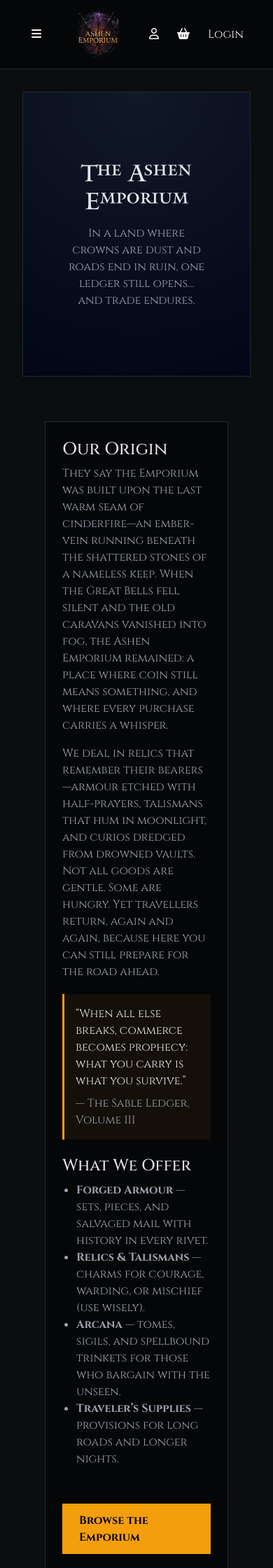
After one commit to TGOSS1984/ashen-emporium, a Django app: page /about/ in a window 390 px wide. The commit adds this page. Shown: the top 2240 px of the page at 70% size. Run offline with Django 4.2, Linux system fonts and the light colour scheme.

Commit message:
feat(about): add about page with responsive layout wokring links

```diff
--- a/core/urls.py
+++ b/core/urls.py
@@ -1,6 +1,7 @@
 from django.urls import path
-from .views import home
+from .views import home, about
 
 urlpatterns = [
     path("", home, name="home"),
+    path("about/", about, name="about"),
 ]
--- a/core/views.py
+++ b/core/views.py
@@ -21,3 +21,7 @@ def home(request):
             "new_arrivals": new_arrivals,
         },
     )
+
+
+def about(request):
+    return render(request, "core/about.html")
--- a/static/css/main.css
+++ b/static/css/main.css
@@ -668,3 +668,104 @@ h1, h2, h3 {
 .category-tile:hover{
   border-color: #f59e0b;
 }
+
+/* About CSS*/
+
+/* About page */
+.about-hero {
+  padding: 4rem 2rem;
+  background: radial-gradient(circle at top, #111827, #020617);
+  border: 1px solid #1f2933;
+}
+
+.about-title {
+  font-family: 'Mantinia', 'Cinzel', serif;
+  font-size: 2.6rem;
+  margin: 0 0 0.75rem 0;
+  text-align: center;
+}
+
+.about-subtitle {
+  max-width: 800px;
+  margin: 0 auto;
+  text-align: center;
+}
+
+.about-wrap {
+  padding: 2rem 0 4rem;
+}
+
+.about-grid {
+  display: grid;
+  grid-template-columns: 1.2fr 0.8fr;
+  gap: 1.5rem;
+}
+
+.about-panel {
+  border: 1px solid #1f2933;
+  background-color: #050608;
+  padding: 1.5rem;
+}
+
+.about-panel h2 {
+  margin-top: 0;
+}
+
+.about-quote {
+  margin-top: 1.25rem;
+  padding: 1rem;
+  border-left: 3px solid #f59e0b;
+  background: rgba(245, 158, 11, 0.06);
+}
+
+.about-quote p {
+  margin: 0 0 0.5rem 0;
+}
+
+.about-list {
+  padding-left: 1.25rem;
+  margin-bottom: 0;
+}
+
+.about-map-placeholder {
+  border: 1px dashed #1f2933;
+  background: #0b0d10;
+  height: 320px;
+  display: flex;
+  align-items: center;
+  justify-content: center;
+  flex-direction: column;
+  text-align: center;
+}
+
+.about-map {
+  margin-top: 1rem;
+  border: 1px solid #1f2933;
+  background: #0b0d10;
+  height: 320px;
+  overflow: hidden;
+  display: flex;
+  align-items: center;
+  justify-content: center;
+}
+
+.about-map-img {
+  width: 100%;
+  height: 100%;
+  object-fit: cover; /* change to 'contain' if need full map visible */
+}
+
+.about-cta {
+  margin-top: 1.25rem;
+}
+
+/* Responsive */
+@media (max-width: 900px) {
+  .about-grid {
+    grid-template-columns: 1fr;
+  }
+  .about-title {
+    font-size: 2.1rem;
+    text-align: center;
+  }
+}
--- a/templates/base.html
+++ b/templates/base.html
@@ -90,6 +90,8 @@
         <a class="btn ae-menu-btn" href="{% url 'product_list' %}?category=relic">Relics</a>
         <a class="btn ae-menu-btn" href="{% url 'product_list' %}?category=consumable">Consumables</a>
         <a class="btn ae-menu-btn" href="{% url 'product_list' %}?category=spell">Spells</a>
+
+        <a class="btn ae-menu-btn" href="{% url 'about' %}">About</a>
 
         {% if request.user.is_authenticated %}
   <a class="btn ae-menu-btn" href="{% url 'account_home' %}">Account</a>
@@ -241,7 +243,7 @@
       <h6 class="ae-footer-heading mb-2">Information</h6>
       <ul class="list-unstyled mb-0 ae-footer-links">
         <li><a href="#">FAQs</a></li>
-        <li><a href="#">About us</a></li>
+        <li><a href="{% url 'about' %}">About us</a></li>
         <li><a href="#">Origin Stories</a></li>
         <li><a href="#">Privacy Policy</a></li>
         <li><a href="#">Terms of Service</a></li>
--- /dev/null
+++ b/templates/core/about.html
@@ -0,0 +1,101 @@
+{% extends "base.html" %}
+{% load static %}
+
+{% block title %}About — Ashen Emporium{% endblock %}
+
+{% block content %}
+<section class="about-hero">
+  <div class="container">
+    <h1 class="about-title">The Ashen Emporium</h1>
+    <p class="about-subtitle muted">
+      In a land where crowns are dust and roads end in ruin, one ledger still opens… and trade endures.
+    </p>
+  </div>
+</section>
+
+<section class="about-wrap">
+  <div class="container">
+    <div class="about-grid">
+
+      <!-- Lore panel -->
+      <article class="about-panel">
+        <h2>Our Origin</h2>
+        <p class="muted">
+          They say the Emporium was built upon the last warm seam of cinderfire—an ember-vein running beneath the
+          shattered stones of a nameless keep. When the Great Bells fell silent and the old caravans vanished into fog,
+          the Ashen Emporium remained: a place where coin still means something, and where every purchase carries a whisper.
+        </p>
+
+        <p class="muted">
+          We deal in relics that remember their bearers—armour etched with half-prayers, talismans that hum in moonlight,
+          and curios dredged from drowned vaults. Not all goods are gentle. Some are hungry.
+          Yet travellers return, again and again, because here you can still prepare for the road ahead.
+        </p>
+
+        <div class="about-quote">
+          <p>
+            “When all else breaks, commerce becomes prophecy:
+            what you carry is what you survive.”
+          </p>
+          <span class="muted">— The Sable Ledger, Volume III</span>
+        </div>
+
+        <h3 class="mt-4">What We Offer</h3>
+        <ul class="about-list muted">
+          <li><strong>Forged Armour</strong> — sets, pieces, and salvaged mail with history in every rivet.</li>
+          <li><strong>Relics &amp; Talismans</strong> — charms for courage, warding, or mischief (use wisely).</li>
+          <li><strong>Arcana</strong> — tomes, sigils, and spellbound trinkets for those who bargain with the unseen.</li>
+          <li><strong>Traveler’s Supplies</strong> — provisions for long roads and longer nights.</li>
+        </ul>
+
+        <div class="about-cta">
+          <a class="cta-button" href="{% url 'product_list' %}">Browse the Emporium</a>
+        </div>
+      </article>
+
+      <!-- Map panel -->
+      <aside class="about-panel">
+        <h2>The Lands Beyond</h2>
+        <p class="muted">
+          The roads shift. The names change. But the map remembers.
+          (You’ll add your own cartography here—consider it a living record.)
+        </p>
+
+        <div class="about-map">
+  <img src="{% static 'images/map_of_the_lands.webp' %}"
+       alt="Map of the Lands Beyond"
+       class="about-map-img"
+       data-bs-toggle="modal"
+       data-bs-target="#mapModal"
+       style="cursor: zoom-in;">
+</div>
+
+        <h3 class="mt-4">Our Oath</h3>
+        <p class="muted">
+          We stock only what we would carry ourselves into the mist—tested, catalogued, and sealed with wax.
+          If it bears a curse, it will be named. If it bears a blessing, it will be earned.
+        </p>
+
+        <p class="muted mb-0">
+          Welcome, traveler. Spend what remains. Take what endures.
+        </p>
+      </aside>
+
+    </div>
+  </div>
+</section>
+
+<!-- Map Modal -->
+<div class="modal fade" id="mapModal" tabindex="-1" aria-hidden="true">
+  <div class="modal-dialog modal-xl modal-dialog-centered">
+    <div class="modal-content bg-dark border border-secondary">
+      <div class="modal-body p-2">
+        <img src="{% static 'images/map_of_the_lands.webp' %}"
+             alt="Full Map"
+             class="img-fluid w-100">
+      </div>
+    </div>
+  </div>
+</div>
+
+{% endblock %}
```
Also changed, not shown: static/images/map_of_the_lands.webp (added).
